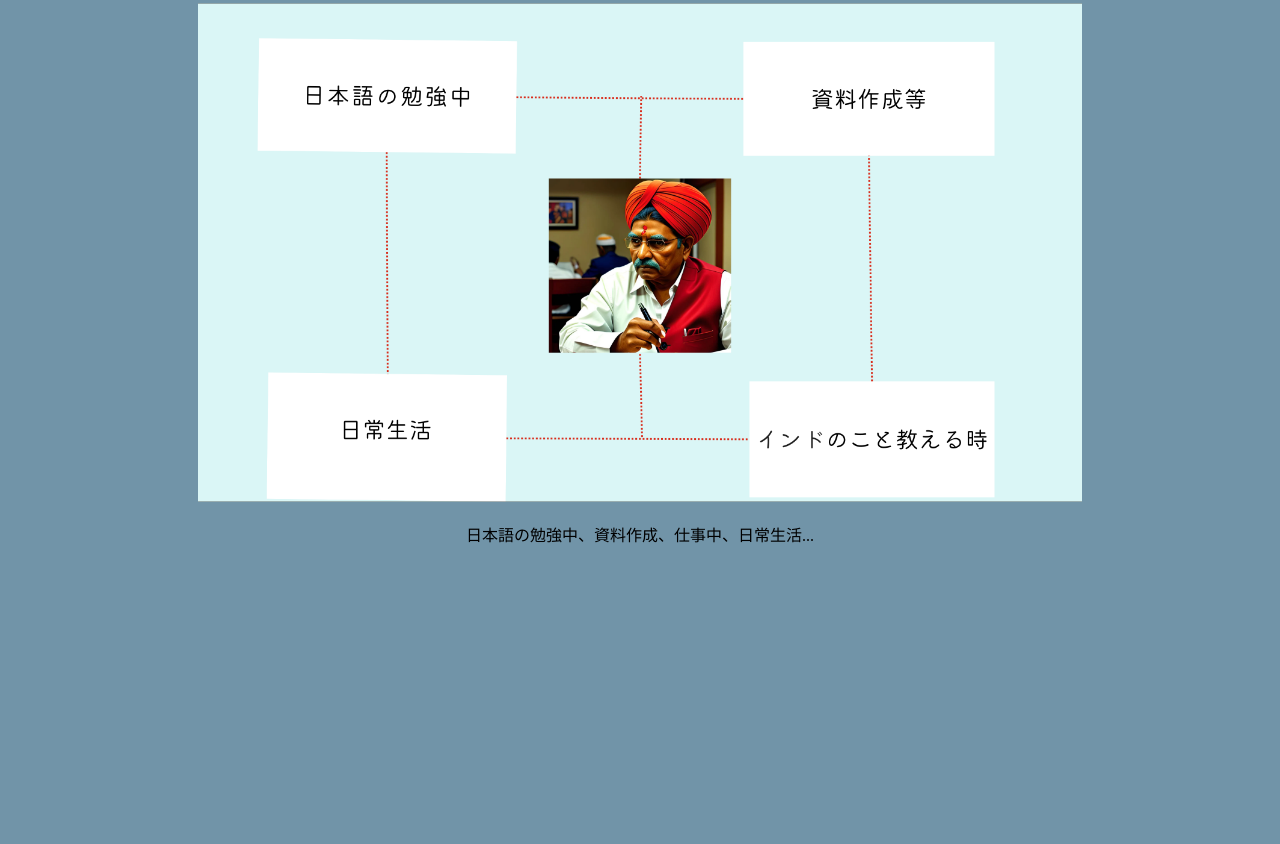
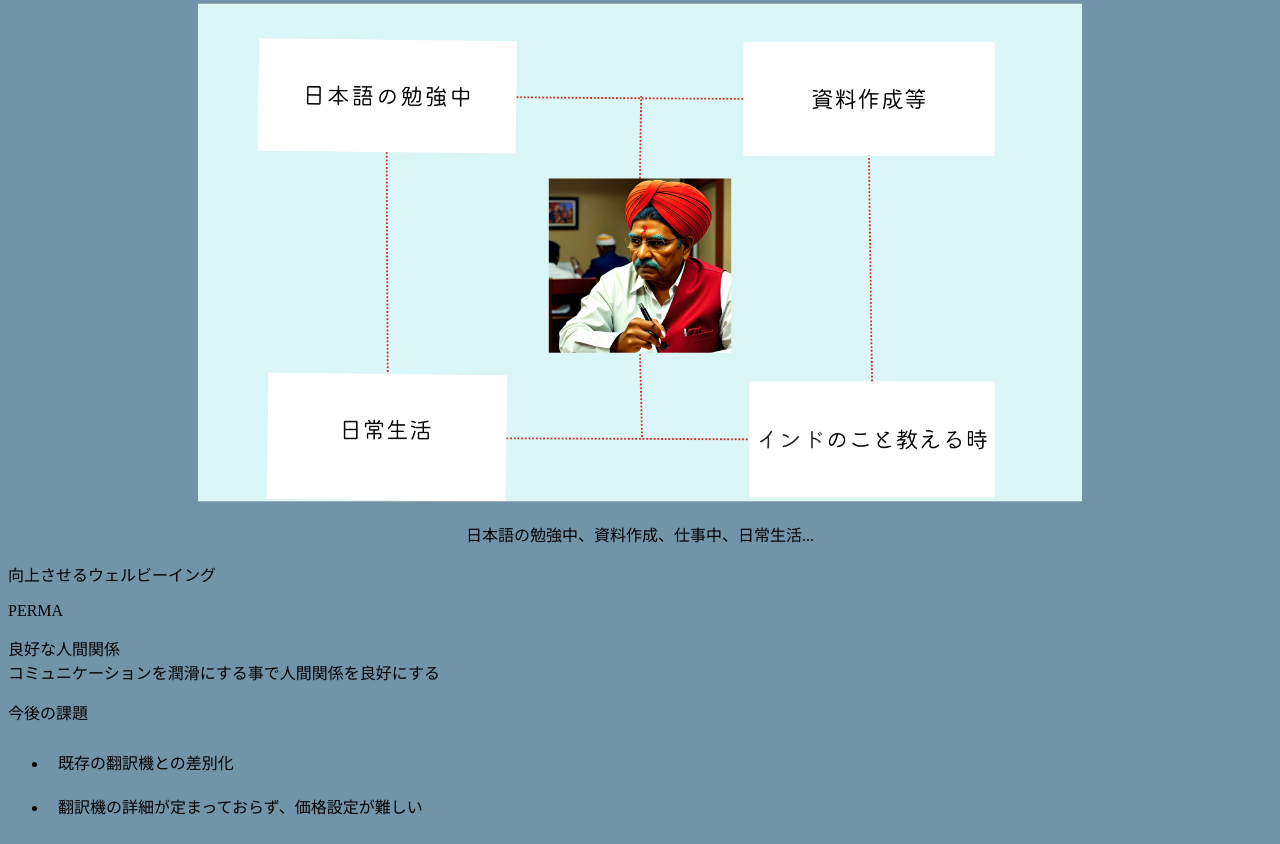
Before and after one commit to yuuta-0509/nhighschool, a plain HTML site: page index.html in a window 1280 px wide. Shown: the part 4052-4896 px from the top of the page. Before the commit the page ends 4614 px from the top, so only its background shows below. Drawn offline with Linux system fonts and the light colour scheme.

Commit message:
Update index.html

```diff
--- a/index.html
+++ b/index.html
@@ -56,6 +56,22 @@
         <img src="スクリーンショット 2023-09-13 9.36.43.png" alt="" class="no22">
         <p class="no23">日本語の勉強中、資料作成、仕事中、日常生活...</p>
       </div>
+          <div class="no24">
+        <p class="no25" id="well">向上させるウェルビーイング</p>
+      </div>
+      <div class="no26">
+        <p class="no27">PERMA</p>
+        <p class="no28">良好な人間関係<br>コミュニケーションを潤滑にする事で人間関係を良好にする</p>
+      </div>
+      <div class="no29">
+        <p class="no30" id="mission">今後の課題</p>
+      </div>
+      <div class="no31">
+        <ul class="no32">
+          <li>既存の翻訳機との差別化</li>
+          <li>翻訳機の詳細が定まっておらず、価格設定が難しい</li>
+        </ul>
+      </div>
 
 </body>
 </html>
```
